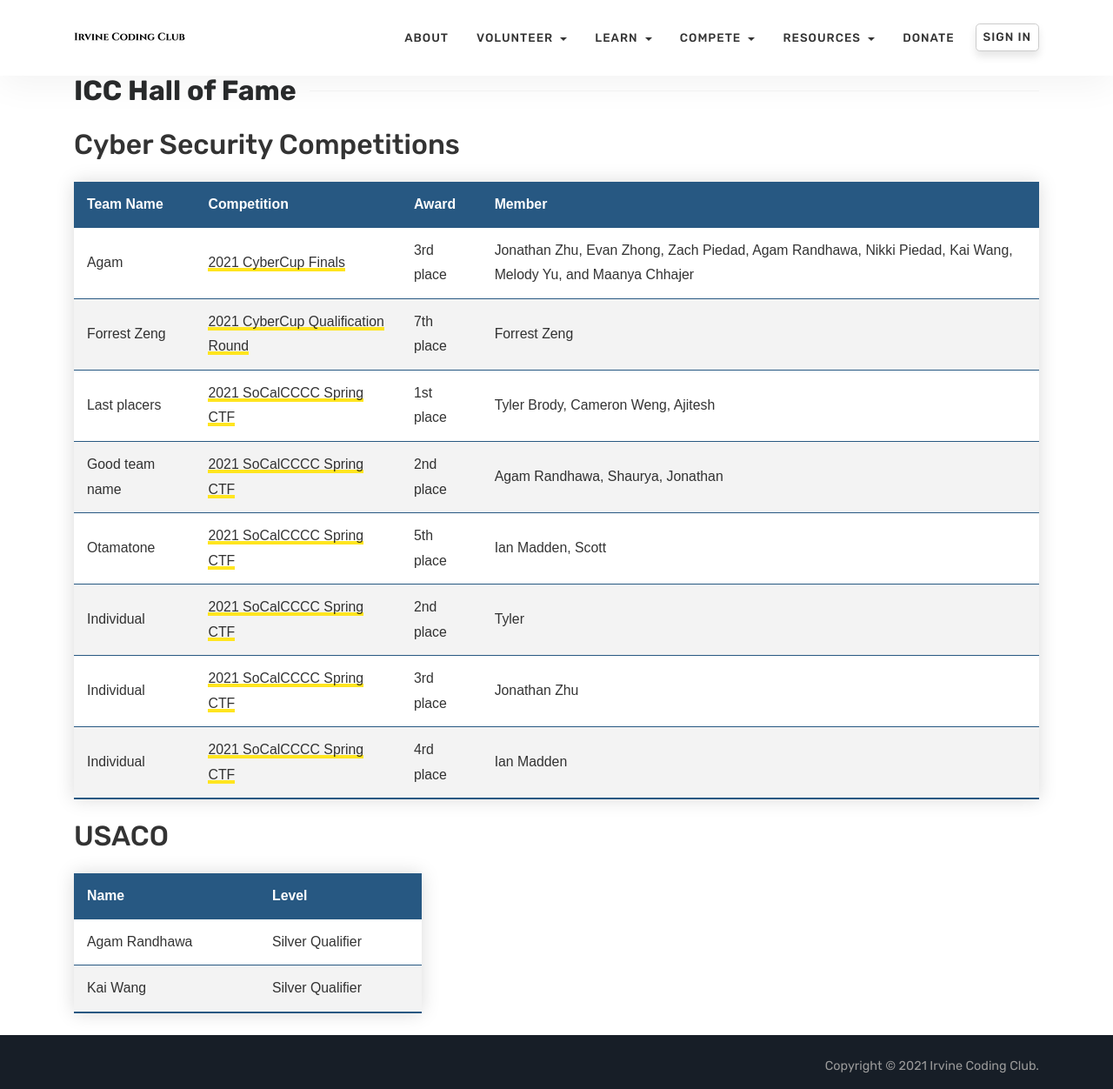
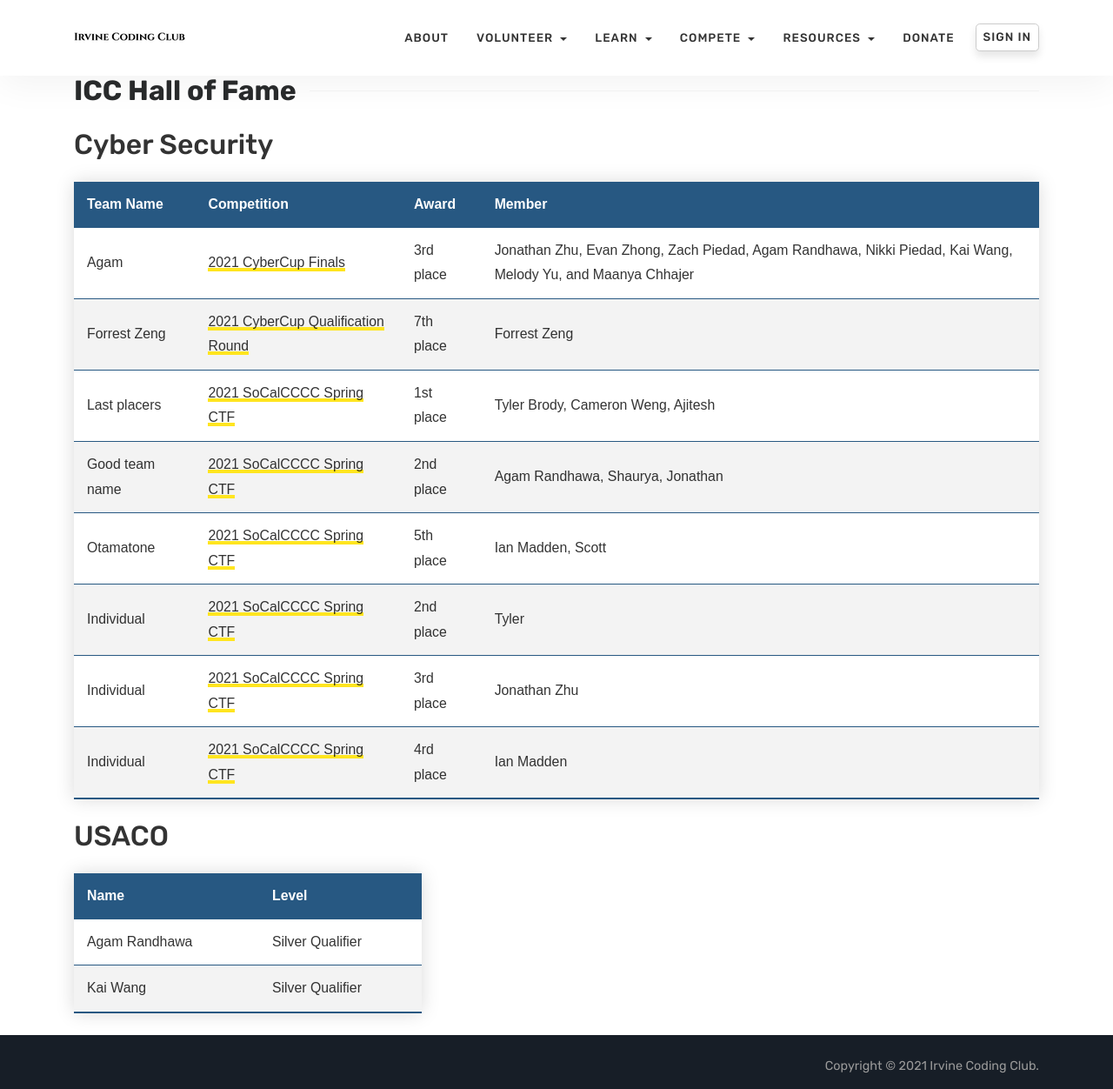
Before and after one commit to irvinecodingclub/irvinecodingclub.github.io, a Jekyll site: the page built from fame.md, in a window 1280 px wide and 1252 px high. Shown: the whole window at 87% size. Built offline with Jekyll 4.4.1, drawn with Linux system fonts in a browser that asks for light colours.

Commit message:
competition

```diff
--- a/fame.md
+++ b/fame.md
@@ -3,7 +3,7 @@ layout: page
 title:  ICC Hall of Fame
 ---
 
-## Cyber Security Competitions
+## Cyber Security
 
 <link rel="stylesheet" href="assets/css/table.css">
 <table class="styled-table">
```
